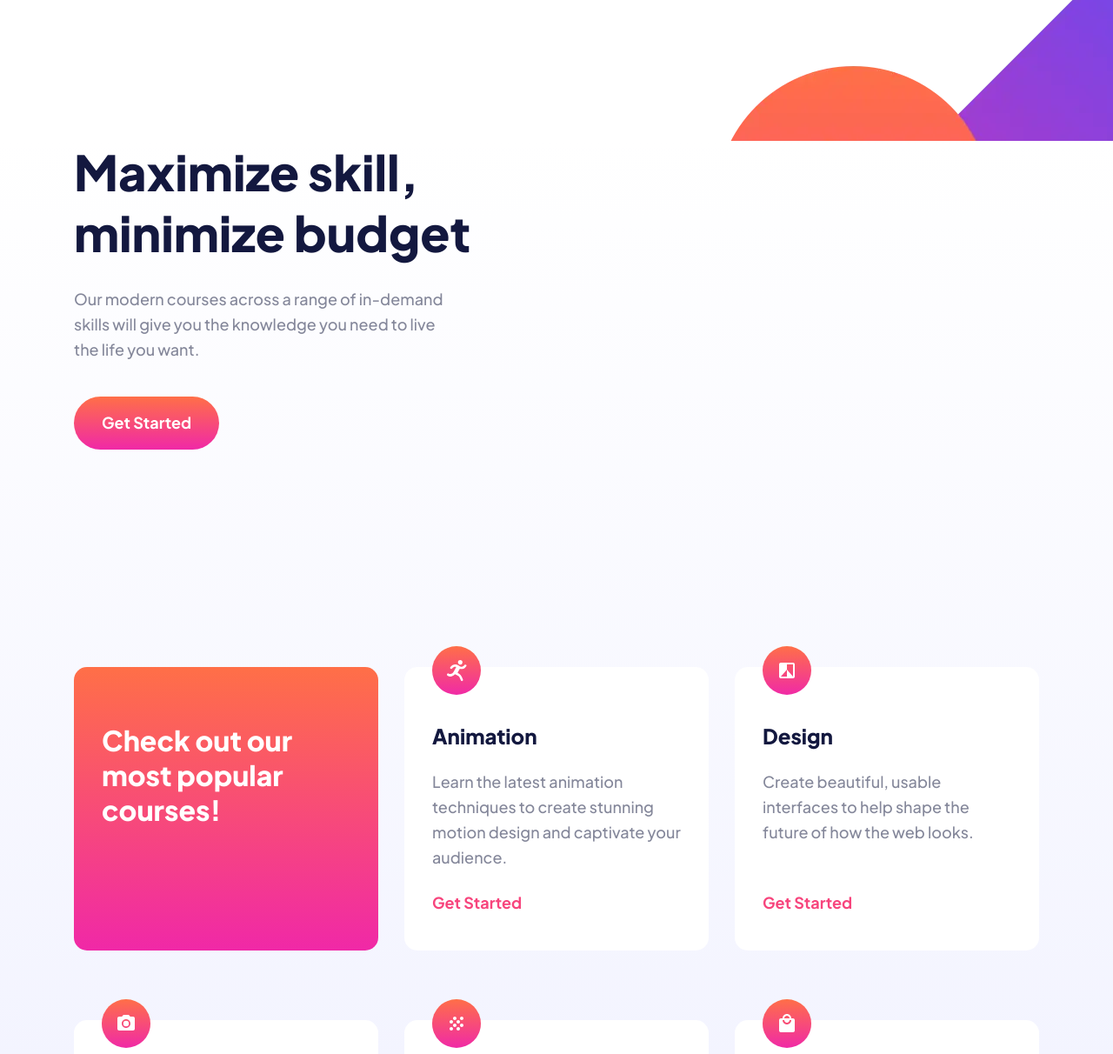
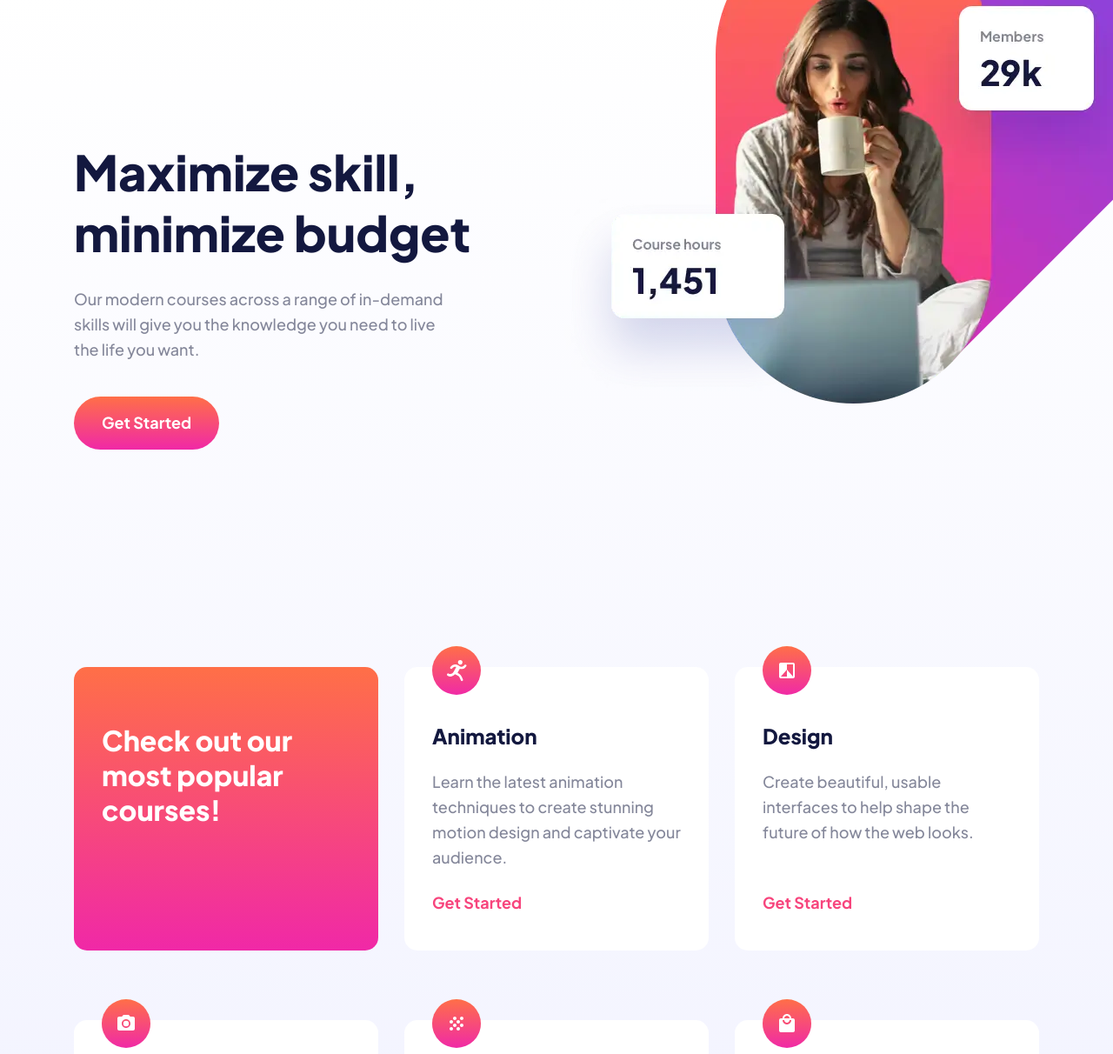
Before and after one commit to kevinndlc/skilled-elearning-landing-page, a website built with Parcel: page src/index.html in a window 1280 px wide. Shown: the part 88-1300 px from the top of the page at 87% size. Built offline with nearby package versions, Linux system fonts and the light colour scheme.

Commit message:
Fix: Background

```diff
--- a/src/style.scss
+++ b/src/style.scss
@@ -147,16 +147,16 @@ img {
 }
 
 .hero {
-  margin-top: 2.375rem;
+  padding-top: 2.375rem;
   position: relative;
 
   @include tablet {
-    margin-top: 6.25rem;
+    padding-top: 6.25rem;
     margin-bottom: 13.125rem;
   }
 
   @include desktop {
-    margin-top: 10.75rem;
+    padding-top: 10.75rem;
     margin-bottom: 15.625rem;
   }
 
@@ -208,7 +208,6 @@ img {
     @include tablet {
       width: revert;
       position: absolute;
-      z-index: -1;
       top: -260px;
       right: -340px;
     }
@@ -226,7 +225,7 @@ img {
 
   display: grid;
   grid-template-columns: repeat(var(--column-count), 1fr);
-  margin-bottom: 5rem;
+  padding-bottom: 5rem;
   row-gap: 2.5rem;
 
   @include tablet {
@@ -239,7 +238,7 @@ img {
     --column-count: 3;
     column-gap: 1.875rem;
     row-gap: 5rem;
-    margin-bottom: 8.75rem;
+    padding-bottom: 8.75rem;
   }
 
   > * {
```
